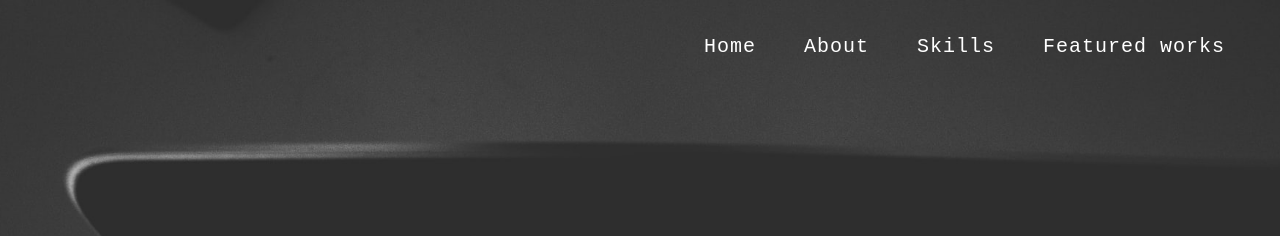
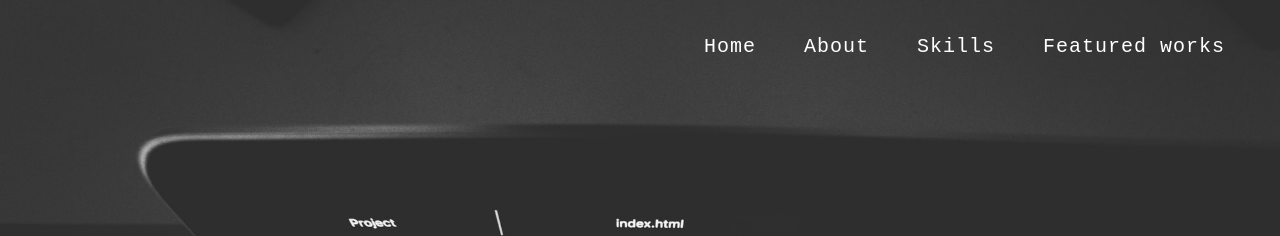
Before and after one commit to Ronald-Bn/Ronald-Bn.github.io, a plain HTML site: page index.html in a window 1280 px wide. Shown: the top 236 px of the page. Drawn offline with nearby package versions, Linux system fonts and the light colour scheme.

Commit message:
UPDATE CSS

```diff
--- a/script.css
+++ b/script.css
@@ -14,10 +14,7 @@
 body {
   background: url(background-sample.jfif);
   background-size: cover;
-  background-position: center;
   background-repeat: no-repeat;
-  min-height: 100vh;
-  min-width: 100vw;
 }
 
 .main-area h1,
```
